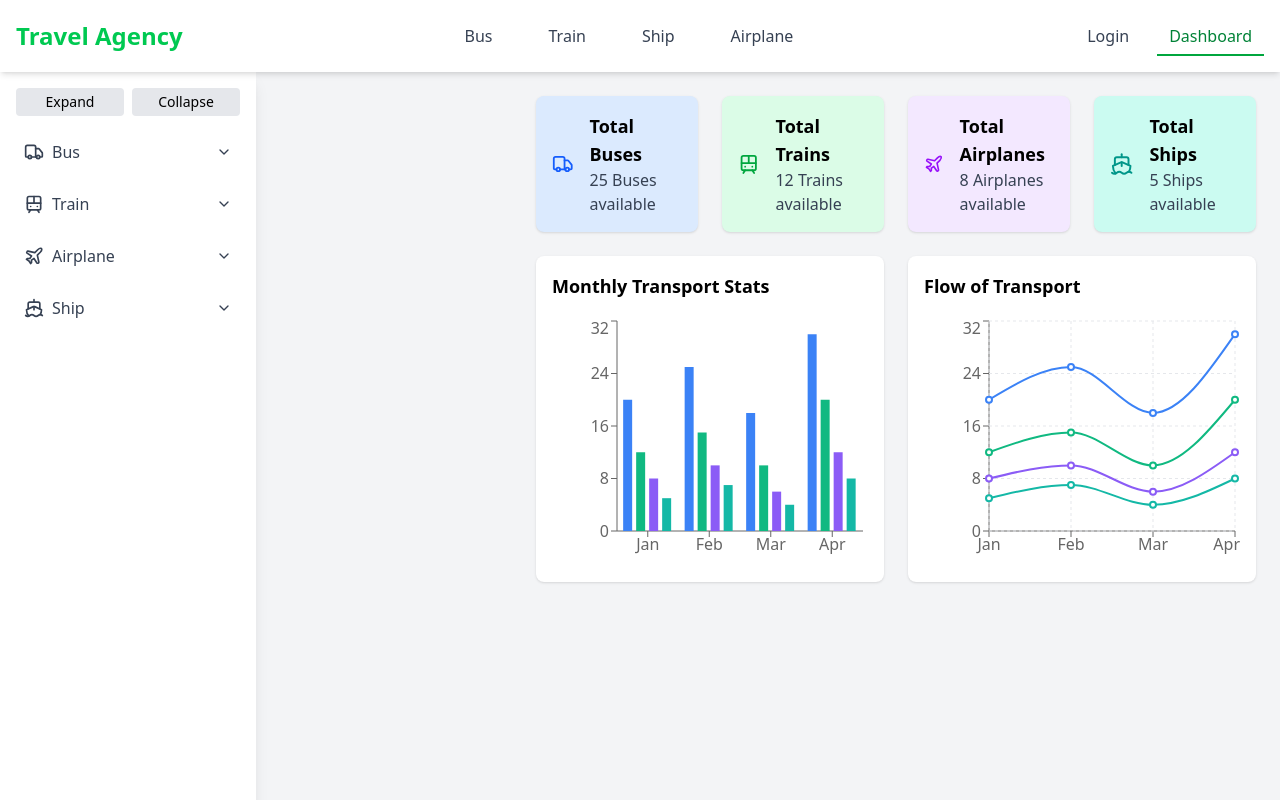
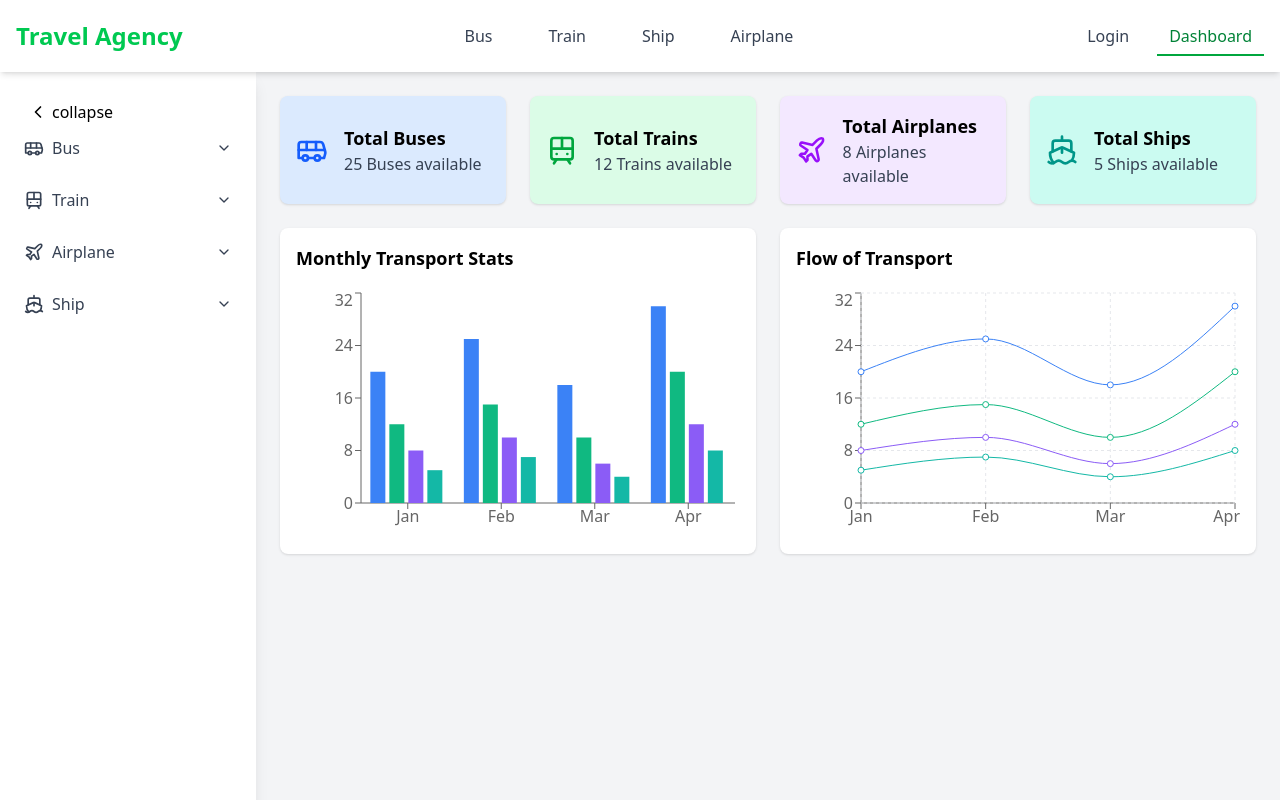
Before and after one commit to Arshad4320/travel-agency-frontend, a Next.js app: page /dashboard in a window 1280 px wide. Shown: the top 800 px of the page. Built offline with nearby package versions, Linux system fonts and the light colour scheme.

Commit message:
dashboard update

```diff
--- a/src/app/dashboard/page.jsx
+++ b/src/app/dashboard/page.jsx
@@ -6,10 +6,14 @@ import {
   ChevronUp,
   Menu,
   X,
-  Truck,
+  Bus,
   Train,
   Plane,
   Ship,
+  PanelLeftClose,
+  PanelLeftOpen,
+  ChevronRight,
+  ChevronLeft,
 } from "lucide-react";
 import Link from "next/link";
 import {
@@ -25,13 +29,13 @@ import {
 } from "recharts";
 
 const DashboardLayout = ({ children }) => {
-  const [sidebarOpen, setSidebarOpen] = useState(true); // Large screen toggle
+  const [sidebarOpen, setSidebarOpen] = useState(true);
   const [openMenus, setOpenMenus] = useState({});
 
   const menuItems = [
     {
       title: "Bus",
-      icon: <Truck size={20} />,
+      icon: <Bus size={20} />,
       subMenu: [
         { title: "Add Bus", href: "/dashboard/bus/add" },
         { title: "Bus List", href: "/dashboard/bus/list" },
@@ -78,28 +82,27 @@ const DashboardLayout = ({ children }) => {
     <div className="flex h-screen bg-gray-100 overflow-hidden">
       {/* Sidebar */}
       <div
-        className={`fixed z-20 inset-y-0 left-0 bg-white shadow-lg transform transition-all duration-300 ease-in-out ${
+        className={`bg-white shadow-lg transition-all duration-300 ease-in-out ${
           sidebarOpen ? "w-64" : "w-20"
-        } md:static md:inset-0`}
+        }`}
       >
-        <div className="flex flex-col h-full p-4">
-          {/* Sidebar toggle buttons */}
-          <div className="flex gap-2 mb-4">
-            <button
-              className="flex-1 px-2 py-1 bg-gray-200 rounded hover:bg-gray-300 text-sm"
-              onClick={() => setSidebarOpen(true)}
-            >
-              Expand
-            </button>
-            <button
-              className="flex-1 px-2 py-1 bg-gray-200 rounded hover:bg-gray-300 text-sm"
-              onClick={() => setSidebarOpen(false)}
-            >
-              Collapse
-            </button>
-          </div>
+        <div className="flex flex-col h-full p-4 relative">
+          {/* Toggle button শুধুমাত্র বড় ডিভাইসে */}
+          <button
+            className="hidden md:block absolute left-6 top-6 bg-white  p-1  hover:bg-gray-100"
+            onClick={() => setSidebarOpen(!sidebarOpen)}
+          >
+            {sidebarOpen ? (
+              <div className="flex gap-1 items-center">
+                {" "}
+                <ChevronLeft size={20} /> <p>collapse</p>
+              </div>
+            ) : (
+              <ChevronRight size={20} />
+            )}
+          </button>
 
-          <nav className="flex-1 overflow-y-auto">
+          <nav className="flex-1 overflow-y-auto mt-10">
             {menuItems.map((item, idx) => (
               <div key={idx} className="mb-2">
                 <button
@@ -155,12 +158,8 @@ const DashboardLayout = ({ children }) => {
       </div>
 
       {/* Main content */}
-      <div
-        className={`flex-1 flex flex-col transition-all duration-300 overflow-auto ${
-          sidebarOpen ? "md:ml-64" : "md:ml-20"
-        }`}
-      >
-        {/* Mobile toggle */}
+      <div className="flex-1 flex flex-col overflow-auto">
+        {/* Mobile top bar */}
         <div className="md:hidden bg-white shadow px-4 py-3 flex justify-between items-center">
           <h2 className="text-xl font-semibold">Dashboard</h2>
           <button
@@ -171,32 +170,32 @@ const DashboardLayout = ({ children }) => {
           </button>
         </div>
 
-        {/* Dashboard content */}
+        {/* Content */}
         <div className="p-6 space-y-6 min-h-full">
           {/* Cards */}
           <div className="grid grid-cols-1 sm:grid-cols-2 lg:grid-cols-4 gap-6">
-            <div className="bg-blue-100 p-4 rounded-lg shadow flex items-center gap-4 hover:shadow-lg transition-shadow">
-              <Truck size={32} className="text-blue-600" />
+            <div className="bg-blue-100 p-4 rounded-lg shadow flex items-center gap-4">
+              <Bus size={32} className="text-blue-600" />
               <div>
                 <h3 className="font-semibold text-lg">Total Buses</h3>
                 <p className="text-gray-700">25 Buses available</p>
               </div>
             </div>
-            <div className="bg-green-100 p-4 rounded-lg shadow flex items-center gap-4 hover:shadow-lg transition-shadow">
+            <div className="bg-green-100 p-4 rounded-lg shadow flex items-center gap-4">
               <Train size={32} className="text-green-600" />
               <div>
                 <h3 className="font-semibold text-lg">Total Trains</h3>
                 <p className="text-gray-700">12 Trains available</p>
               </div>
             </div>
-            <div className="bg-purple-100 p-4 rounded-lg shadow flex items-center gap-4 hover:shadow-lg transition-shadow">
+            <div className="bg-purple-100 p-4 rounded-lg shadow flex items-center gap-4">
               <Plane size={32} className="text-purple-600" />
               <div>
                 <h3 className="font-semibold text-lg">Total Airplanes</h3>
                 <p className="text-gray-700">8 Airplanes available</p>
               </div>
             </div>
-            <div className="bg-teal-100 p-4 rounded-lg shadow flex items-center gap-4 hover:shadow-lg transition-shadow">
+            <div className="bg-teal-100 p-4 rounded-lg shadow flex items-center gap-4">
               <Ship size={32} className="text-teal-600" />
               <div>
                 <h3 className="font-semibold text-lg">Total Ships</h3>
@@ -232,36 +231,15 @@ const DashboardLayout = ({ children }) => {
                   <YAxis />
                   <Tooltip />
                   <CartesianGrid stroke="#e5e7eb" strokeDasharray="3 3" />
-                  <Line
-                    type="monotone"
-                    dataKey="Buses"
-                    stroke="#3b82f6"
-                    strokeWidth={2}
-                  />
-                  <Line
-                    type="monotone"
-                    dataKey="Trains"
-                    stroke="#10b981"
-                    strokeWidth={2}
-                  />
-                  <Line
-                    type="monotone"
-                    dataKey="Planes"
-                    stroke="#8b5cf6"
-                    strokeWidth={2}
-                  />
-                  <Line
-                    type="monotone"
-                    dataKey="Ships"
-                    stroke="#14b8a6"
-                    strokeWidth={2}
-                  />
+                  <Line type="monotone" dataKey="Buses" stroke="#3b82f6" />
+                  <Line type="monotone" dataKey="Trains" stroke="#10b981" />
+                  <Line type="monotone" dataKey="Planes" stroke="#8b5cf6" />
+                  <Line type="monotone" dataKey="Ships" stroke="#14b8a6" />
                 </LineChart>
               </ResponsiveContainer>
             </div>
           </div>
 
-          {/* Additional content */}
           {children}
         </div>
       </div>
```
